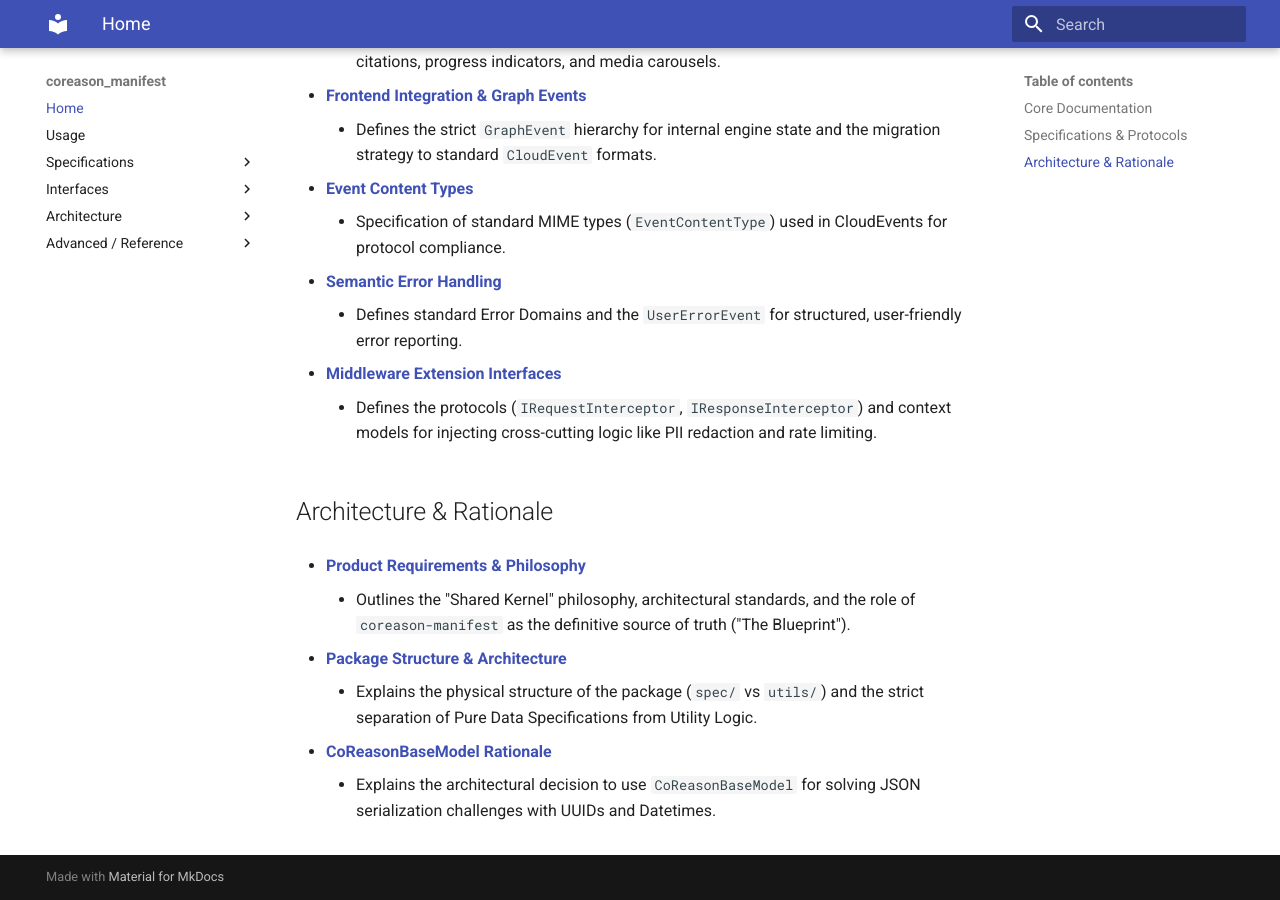
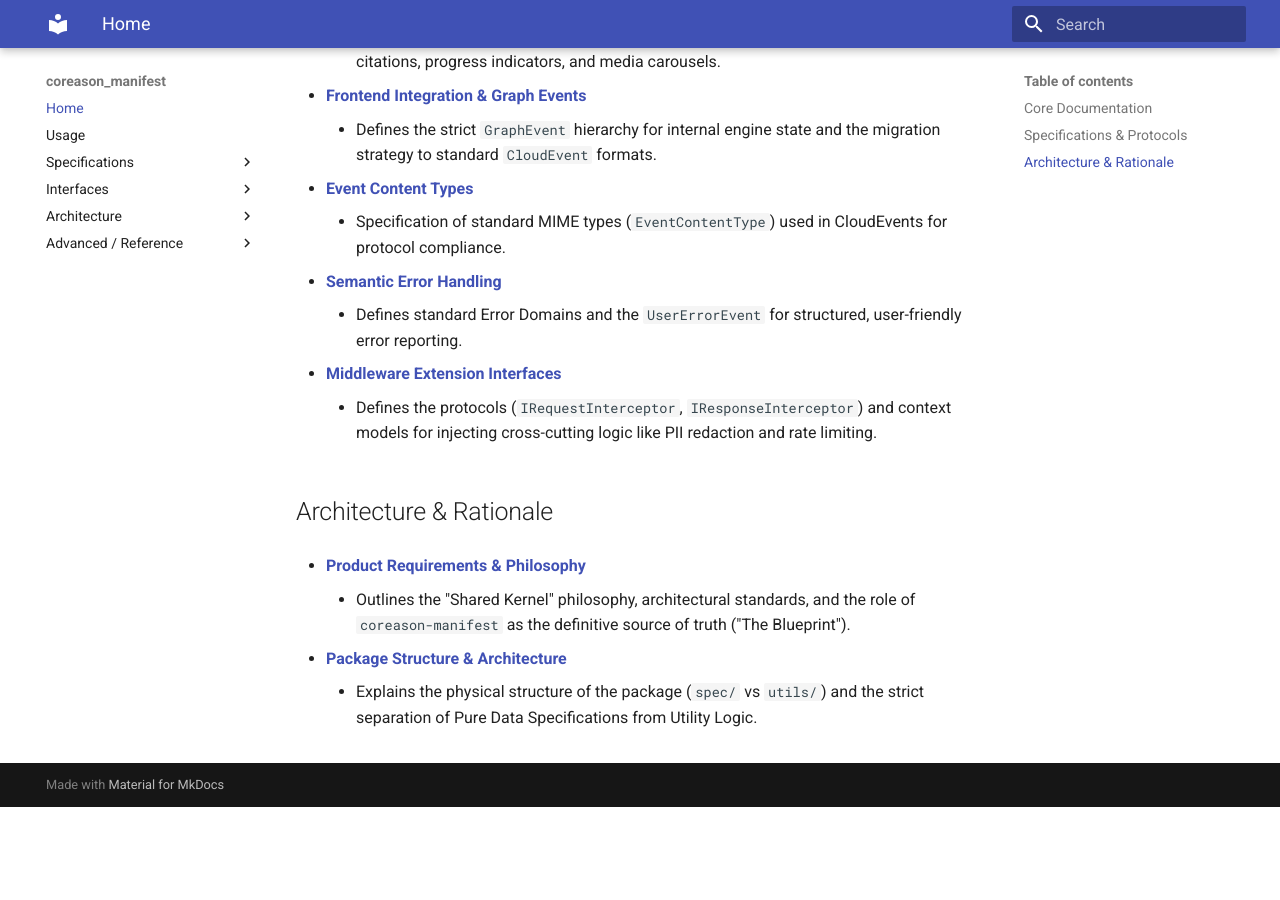
Before and after one commit to CoReason-AI/coreason-manifest, an MkDocs documentation site: the page built from docs/index.md, in a window 1280 px wide and 900 px high, scrolled down 2547 px. Built offline with MkDocs 1.6.1 and Material for MkDocs 9.7.7, drawn with Linux system fonts in a browser that asks for light colours; after the commit the page ends 3354 px from its top, so only the background shows below that.

Commit message:
Fix broken documentation links in mkdocs.yml and index.md
Removed references to `coreason_base_model_rationale.md` which was deleted, causing `mkdocs build --strict` to fail in CI.
Verified by removing the entries from navigation and index.

Co-authored-by: gowthamrao <13936600+gowthamrao@users.noreply.github.com>

```diff
--- a/docs/index.md
+++ b/docs/index.md
@@ -97,6 +97,3 @@ This is the central documentation index for the `coreason-manifest` project, whi
 
 *   **[Package Structure & Architecture](package_structure.md)**
     *   Explains the physical structure of the package (`spec/` vs `utils/`) and the strict separation of Pure Data Specifications from Utility Logic.
-
-*   **[CoReasonBaseModel Rationale](coreason_base_model_rationale.md)**
-    *   Explains the architectural decision to use `CoReasonBaseModel` for solving JSON serialization challenges with UUIDs and Datetimes.
--- a/mkdocs.yml
+++ b/mkdocs.yml
@@ -20,7 +20,6 @@ nav:
   - Architecture:
       - "Shared Kernel": architecture/ADR-001-shared-kernel-boundaries.md
       - "Package Structure": package_structure.md
-      - "Base Model Rationale": coreason_base_model_rationale.md
       - "Product Requirements": product_requirements.md
   - Advanced / Reference:
       - "Builder SDK": builder_sdk.md
```
